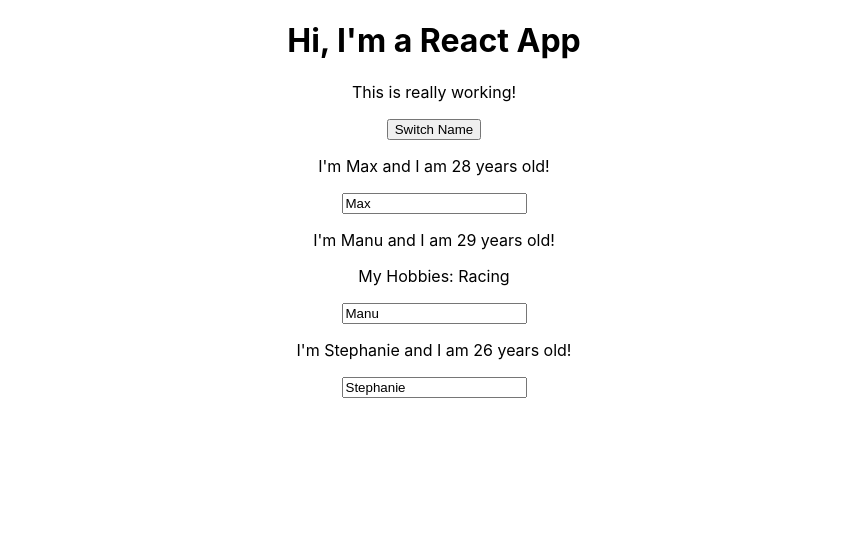
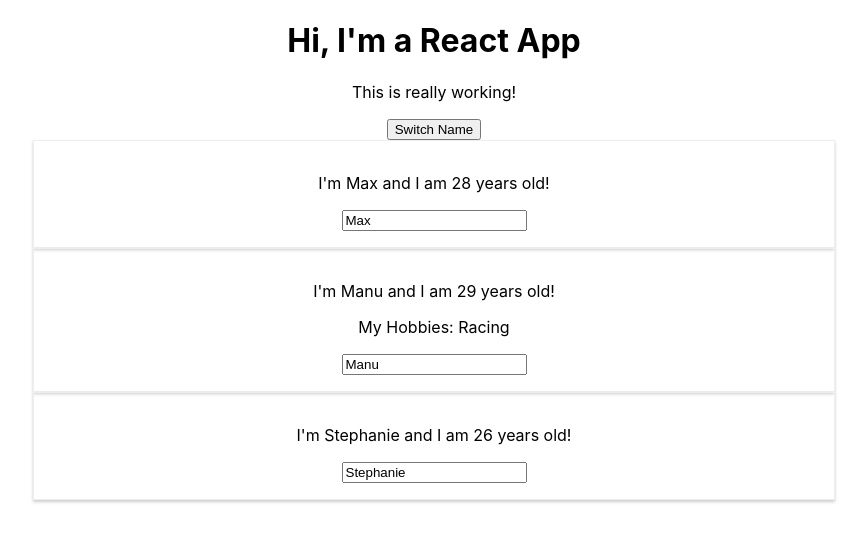
Before and after one commit to rajaashish/react-complete-guide, a React (Create React App) app: page / in a window 1280 px wide. Shown: the top 542 px of the page, without its empty margins (206-1073 px from the left). Built offline with nearby package versions, Linux system fonts and the light colour scheme.

Commit message:
changing style of the person

```diff
--- /dev/null
+++ b/src/Person/Person.css
@@ -0,0 +1,8 @@
+.Person {
+  width: 60%;
+  margin: auto;
+  border: 1px solid #eee;
+  box-shadow: 0 2px 3px #ccc;
+  padding: 16px;
+  text-align: center;
+}
--- a/src/Person/Person.js
+++ b/src/Person/Person.js
@@ -1,8 +1,9 @@
 import React from 'react'
+import './Person.css'
 
 const person = props => {
   return (
-    <div>
+    <div className='Person'>
       <p onClick={props.click}>
         I'm {props.name} and I am {props.age} years old!
       </p>
```
